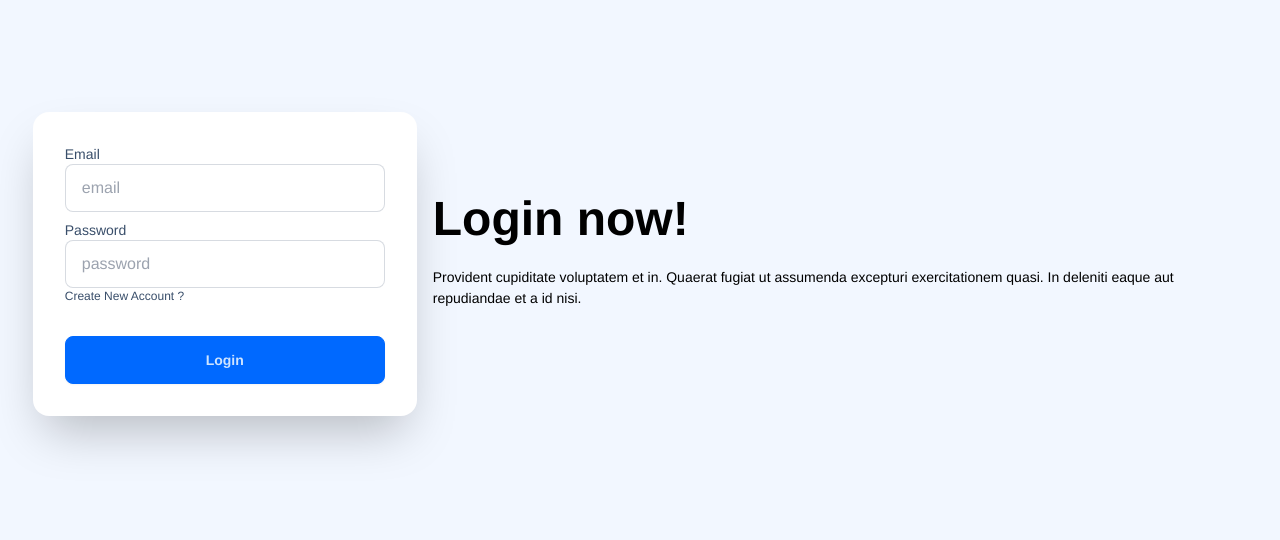
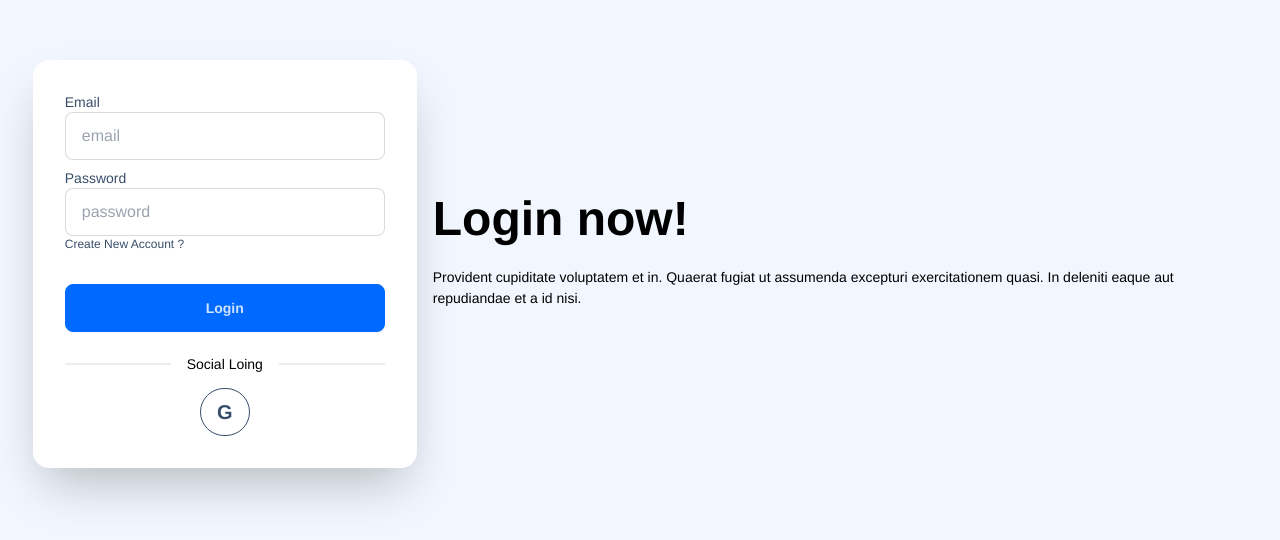
Before and after one commit to sadakatsrabon/Obsnest-MarketPlace, a React (Vite) app: page /nest/login in a window 1280 px wide. Shown: the part 136-676 px from the top of the page. Built offline with nearby package versions, Linux system fonts and the light colour scheme; no server answers.

Commit message:
Implement Google Login

```diff
--- a/src/pages/Login/Login.jsx
+++ b/src/pages/Login/Login.jsx
@@ -8,12 +8,24 @@ const Login = () => {
     // console.log(logError);
 
     const { login } = useContext(AuthContext)
+    const { googleSignIn } = useContext(AuthContext);
 
     const navigate = useNavigate();
     const location = useLocation();
 
     const home = location?.state?.form?.pathname || '/';
 
+    // Google SignIn Method
+    const handleGoogleSignIn = () => {
+        googleSignIn()
+            .then(result => {
+                const loggeduser = result.user;
+                // navigate(home, { replace: true })
+                console.log(loggeduser)
+            })
+    }
+
+    // Email And Password SignIn Method
     const handleLogin = event => {
         event.preventDefault();
         const form = event.target;
@@ -53,7 +65,7 @@ const Login = () => {
                 navigate(home, { replace: true })
             })
             .catch(() => {
-                Swal.fire ("Please Create An Account");
+                Swal.fire("Please Create An Account");
                 navigate('/nest/signup')
             });
     }
@@ -80,6 +92,10 @@ const Login = () => {
                         <div className="form-control mt-6">
                             <input className="btn btn-primary" type="submit" value="Login" />
                         </div>
+                        <div className="text-center">
+                            <div className="divider">Social Loing</div>
+                            <button onClick={handleGoogleSignIn} className="btn btn-outline rounded-full text-xl">G</button>
+                        </div>
                     </form>
                 </div>
             </div>
--- a/src/providers/AuthProvider.jsx
+++ b/src/providers/AuthProvider.jsx
@@ -1,4 +1,4 @@
-import { createUserWithEmailAndPassword, getAuth, onAuthStateChanged, signInWithEmailAndPassword } from "firebase/auth";
+import { createUserWithEmailAndPassword, getAuth, onAuthStateChanged, signInWithEmailAndPassword, GoogleAuthProvider, signInWithPopup } from "firebase/auth";
 import { createContext, useEffect, useState } from "react";
 import { app } from "../firebase/firebase.config";
 
@@ -9,6 +9,25 @@ const auth = getAuth(app);
 const AuthProvider = ({ children }) => {
     const [user, setUser] = useState(null);
     const [loading, setLoading] = useState(true);
+    const googleProvider = new GoogleAuthProvider();
+
+    // Google Login Method
+
+    const googleSignIn = () => {
+        setLoading(true);
+        return signInWithPopup(auth, googleProvider)
+            // .then((result) => {
+            //     const firebaseToken = GoogleAuthProvider.credentialFromResult(result);
+            //     const token = firebaseToken.accessToken;
+            //     const user = result.user;
+            //     // return signInWithPopup(auth, googleProvider)
+            // }).catch((error) => {
+            //     const errorCode = error.code;
+            //     const errorMessage = error.message;
+            //     const email = error.customData.email;
+            //     const credential = GoogleAuthProvider.credentialFromError(error);
+            // })
+    }
 
     // Create user mechanism
     const createUser = (email, password) => {
@@ -44,6 +63,7 @@ const AuthProvider = ({ children }) => {
         createUser,
         login,
         logOut,
+        googleSignIn
     };
 
     // Return AuthContext
```
